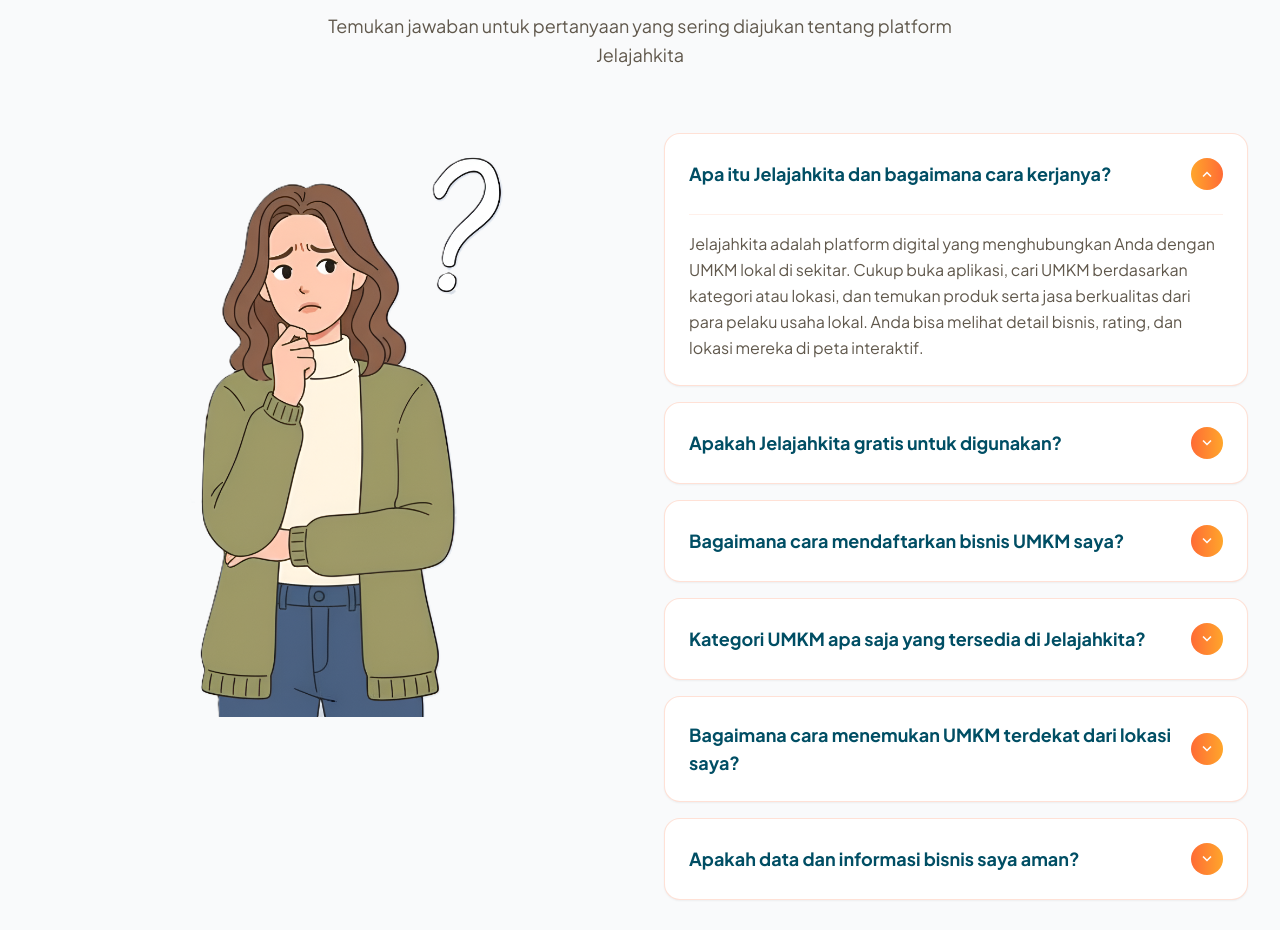
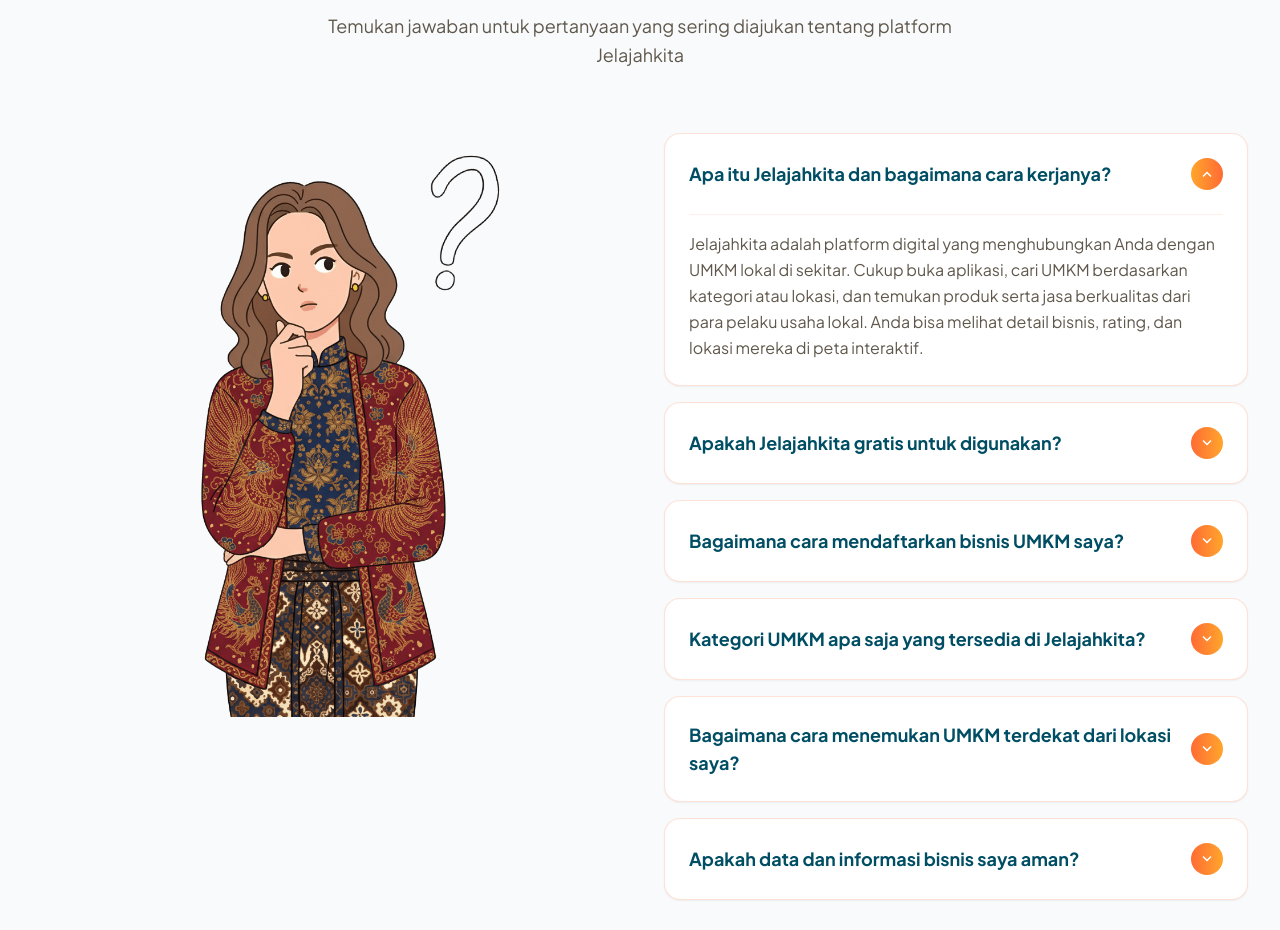
Before and after one commit to dindinmhs/jelajahkita, a Next.js app: page / in a window 1280 px wide. Shown: the part 3880-4810 px from the top of the page. Built offline with nearby package versions, Linux system fonts and the light colour scheme.

Commit message:
change image faq

```diff
--- a/components/landing-page/faq-section.tsx
+++ b/components/landing-page/faq-section.tsx
@@ -223,7 +223,7 @@
           >
             <div className="sticky top-32">
               <Image
-                src="/question3.png"
+                src="/question4.png"
                 alt="FAQ Illustration"
                 width={600}
                 height={600}
```
Also changed, not shown: public/question4.png (added), 1 other file (tests, documents, lock files or other folders).
